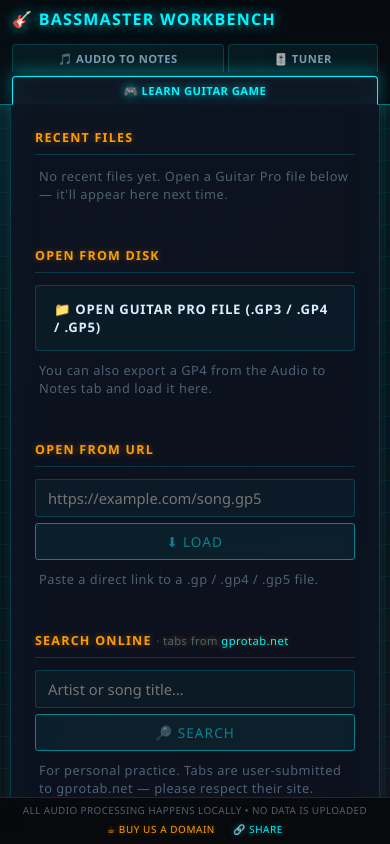
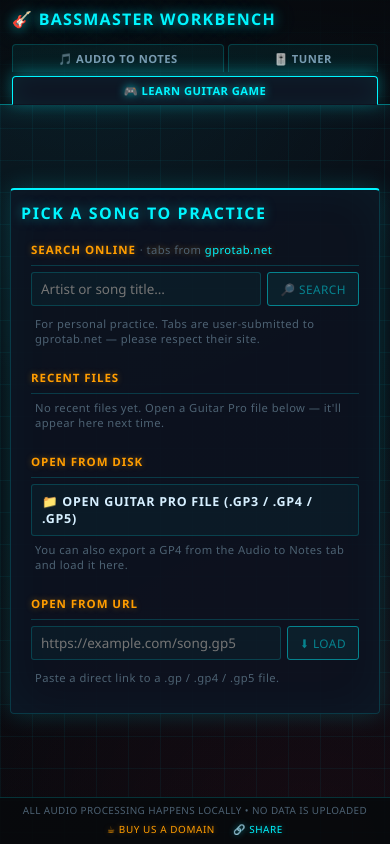
Before and after one commit to steti321-dot/bassmaster, a React (Create React App) app: page / in a window 390 px wide. Both pictures are taken after a click on the button "🎮 LEARN GUITAR GAME". Built offline with nearby package versions, Linux system fonts and the light colour scheme.

Commit message:
FilePicker: Search Online on top + mobile-friendly layout (scrollable + tighter)

```diff
--- a/src/game/components/FilePicker.tsx
+++ b/src/game/components/FilePicker.tsx
@@ -154,6 +154,62 @@ export default function FilePicker({ onFilePicked }: FilePickerProps) {
     <div className="song-picker">
       <h2>Pick a song to practice</h2>
 
+      {hasGprotabApi && (
+        <div className="picker-section">
+          <h3>
+            Search online{' '}
+            <span className="picker-source">
+              · tabs from{' '}
+              <a
+                href="https://gprotab.net/"
+                target="_blank"
+                rel="noreferrer"
+                onClick={(e) => {
+                  e.preventDefault();
+                  window.open('https://gprotab.net/', '_blank');
+                }}
+              >
+                gprotab.net
+              </a>
+            </span>
+          </h3>
+          <form className="gprotab-search-form" onSubmit={handleSearch}>
+            <input
+              type="text"
+              value={searchQuery}
+              onChange={(e) => setSearchQuery(e.target.value)}
+              placeholder="Artist or song title…"
+              className="gprotab-input"
+            />
+            <button type="submit" disabled={searching || !searchQuery.trim()} className="gprotab-search-btn">
+              {searching ? '…' : '🔎 Search'}
+            </button>
+          </form>
+          {searchResults.length > 0 && (
+            <ul className="gprotab-results">
+              {searchResults.map((r) => (
+                <li key={r.url}>
+                  <button
+                    className="gprotab-result-btn"
+                    onClick={() => handleSearchResultPick(r)}
+                    disabled={downloadingUrl !== null}
+                  >
+                    <span className="gprotab-artist">{r.artist}</span>
+                    <span className="gprotab-title">{r.title}</span>
+                    <span className="gprotab-action">
+                      {downloadingUrl === r.url ? 'downloading…' : '⬇ open'}
+                    </span>
+                  </button>
+                </li>
+              ))}
+            </ul>
+          )}
+          <p className="picker-hint">
+            For personal practice. Tabs are user-submitted to gprotab.net — please respect their site.
+          </p>
+        </div>
+      )}
+
       <div className="picker-section">
         <h3>Recent files</h3>
         {recents.length === 0 ? (
@@ -224,63 +280,6 @@ export default function FilePicker({ onFilePicked }: FilePickerProps) {
         </p>
       </div>
 
-      {hasGprotabApi && (
-        <div className="picker-section">
-          <h3>
-            Search online{' '}
-            <span className="picker-source">
-              · tabs from{' '}
-              <a
-                href="https://gprotab.net/"
-                target="_blank"
-                rel="noreferrer"
-                onClick={(e) => {
-                  // Open in default browser via Electron shell, fallback to default link
-                  e.preventDefault();
-                  window.open('https://gprotab.net/', '_blank');
-                }}
-              >
-                gprotab.net
-              </a>
-            </span>
-          </h3>
-          <form className="gprotab-search-form" onSubmit={handleSearch}>
-            <input
-              type="text"
-              value={searchQuery}
-              onChange={(e) => setSearchQuery(e.target.value)}
-              placeholder="Artist or song title…"
-              className="gprotab-input"
-            />
-            <button type="submit" disabled={searching || !searchQuery.trim()} className="gprotab-search-btn">
-              {searching ? '…' : '🔎 Search'}
-            </button>
-          </form>
-          {searchResults.length > 0 && (
-            <ul className="gprotab-results">
-              {searchResults.map((r) => (
-                <li key={r.url}>
-                  <button
-                    className="gprotab-result-btn"
-                    onClick={() => handleSearchResultPick(r)}
-                    disabled={downloadingUrl !== null}
-                  >
-                    <span className="gprotab-artist">{r.artist}</span>
-                    <span className="gprotab-title">{r.title}</span>
-                    <span className="gprotab-action">
-                      {downloadingUrl === r.url ? 'downloading…' : '⬇ open'}
-                    </span>
-                  </button>
-                </li>
-              ))}
-            </ul>
-          )}
-          <p className="picker-hint">
-            For personal practice. Tabs are user-submitted to gprotab.net — please respect their site.
-          </p>
-        </div>
-      )}
-
       {error && <div className="picker-error">{error}</div>}
     </div>
   );
--- a/src/game/components/SongPicker.css
+++ b/src/game/components/SongPicker.css
@@ -511,46 +511,86 @@
 
 @media (max-width: 768px) {
   .song-picker {
-    padding: 14px 12px;
+    /* Fill available space inside .app-main and scroll internally —
+       the parent flex container is overflow:hidden, so without this
+       the lower picker sections get clipped. */
+    margin: 0;
+    padding: 12px 10px;
+    max-width: none;
+    flex: 1 1 auto;
+    overflow-y: auto;
+    -webkit-overflow-scrolling: touch;
   }
 
   .song-picker h2 {
-    font-size: 1.1rem;
+    font-size: 1rem;
+    margin: 0 0 10px;
+    letter-spacing: 0.1em;
   }
 
   .picker-section {
-    padding: 10px 12px;
+    padding: 8px 10px;
+    margin-bottom: 8px;
   }
 
   .picker-section h3 {
-    font-size: 0.78rem;
-    letter-spacing: 0.1em;
+    font-size: 0.72rem;
+    letter-spacing: 0.08em;
+    margin: 0 0 6px;
+  }
+
+  .picker-hint {
+    font-size: 0.7rem;
+    margin-top: 6px;
   }
 
   .recent-btn,
   .import-btn {
-    font-size: 0.82rem;
+    font-size: 0.78rem;
+    padding: 8px 10px;
   }
 
+  .recent-meta {
+    font-size: 0.62rem;
+  }
+
+  /* Search-online: keep input + button on one row even when narrow.
+     The button uses an icon-only label so it stays compact. */
   .gprotab-search-form {
-    flex-direction: column;
+    flex-direction: row;
     gap: 6px;
   }
 
+  .gprotab-input {
+    flex: 1;
+    min-width: 0;
+    font-size: 0.84rem;
+    padding: 7px 9px;
+  }
+
   .gprotab-search-btn {
-    width: 100%;
+    flex: 0 0 auto;
+    padding: 7px 12px;
+    font-size: 0.74rem;
+    letter-spacing: 0.04em;
+  }
+
+  .gprotab-results {
+    max-height: 220px;
   }
 
   .gprotab-result-btn {
     grid-template-columns: 1fr auto;
     grid-template-rows: auto auto;
-    gap: 4px 8px;
-    font-size: 0.8rem;
+    gap: 2px 8px;
+    padding: 7px 10px;
+    font-size: 0.78rem;
   }
 
   .gprotab-artist {
     grid-row: 1;
     grid-column: 1;
+    font-size: 0.7rem;
   }
 
   .gprotab-title {
@@ -561,5 +601,6 @@
   .gprotab-action {
     grid-row: 1 / 3;
     grid-column: 2;
+    font-size: 0.68rem;
   }
 }
```
